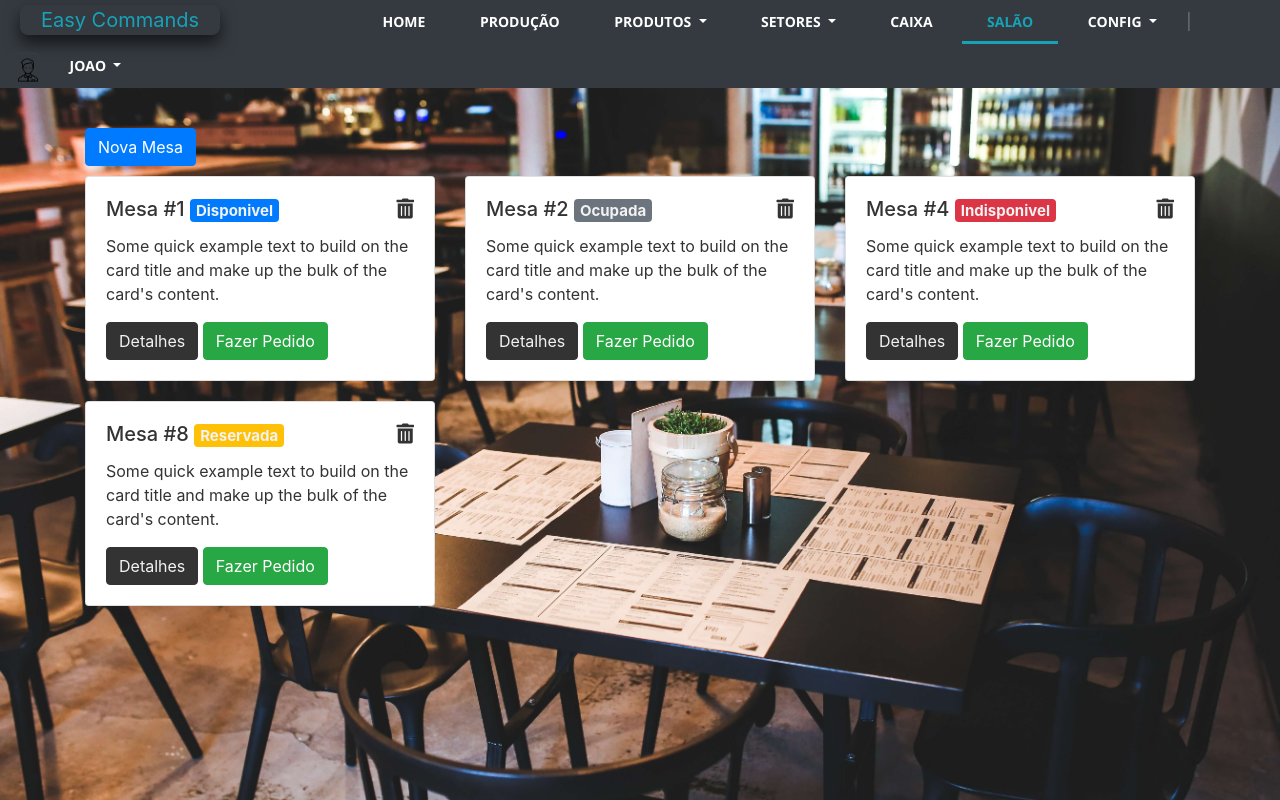
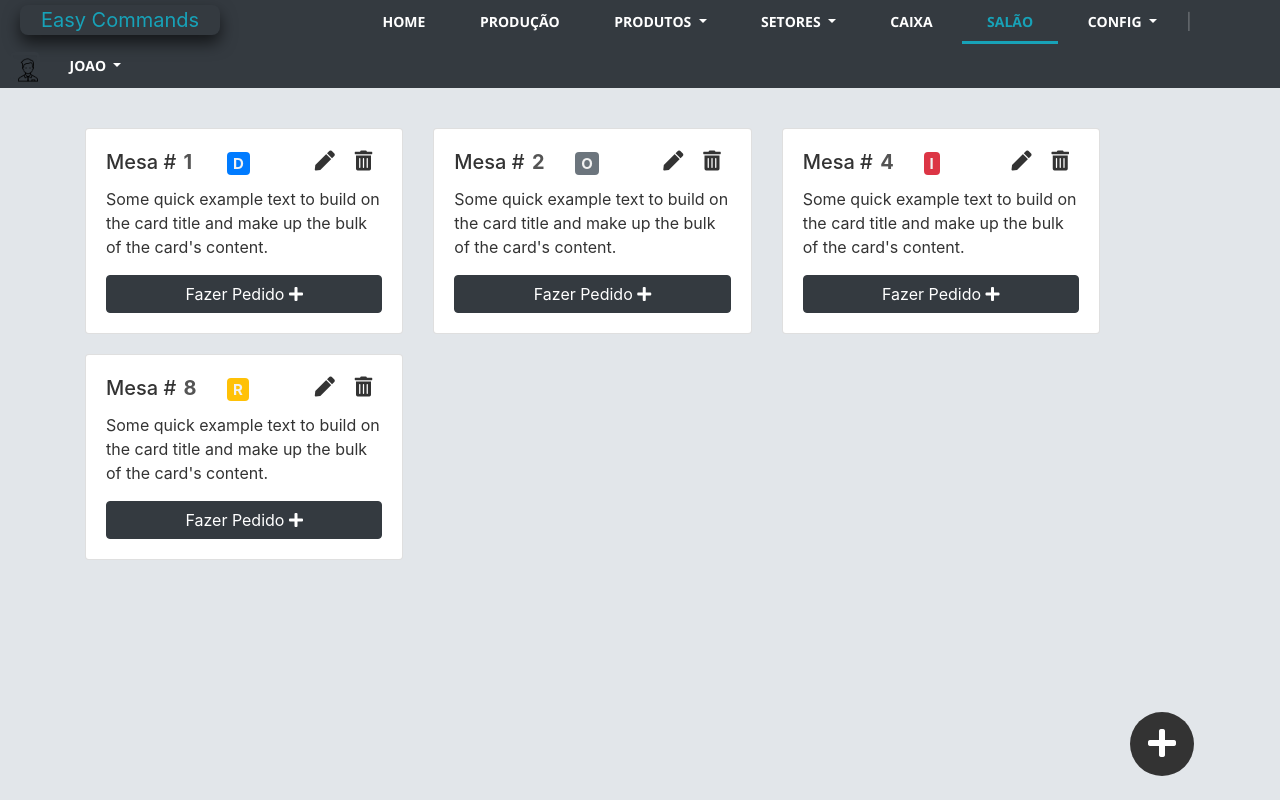
Before and after one commit to AndersonDime/easy_commands, a PHP site: page /index.php?page=list-table in a window 1280 px wide. Run offline with PHP 8.4, Linux system fonts and the light colour scheme; a user stored in the database is signed in; data comes from the database, SQL or seed files in the repository; some libraries are stand-ins or nearby versions.

```diff
--- a/assets/css/cadastro-produtos.css
+++ b/assets/css/cadastro-produtos.css
@@ -2,8 +2,3 @@
     background-color: #000000bf;
     color: white;
 }
-
-body{
-background-image: url("fundo/pizza.jpg");
-background-size: 100%;
-}
--- a/assets/css/global.css
+++ b/assets/css/global.css
@@ -4,7 +4,7 @@
 }
 
 .bg-white{
-    background-color: #f2f2f2!important;
+    background-color: #e2e6ea!important;
 }
 
 .bg-blue{
@@ -49,7 +49,34 @@
     margin-bottom: 20px;
 }
 
-.trash{
+.card-icon{
     float: right;
     color: #333;
+    margin: 0 10px;
 }
+
+.numeroMesa{
+    width: 40px;
+    display: inline-block;
+    background-color: white;
+    border: none;
+    font-weight: bold;
+}
+
+.add-table{
+    background-color: #333;
+    color: white;
+    text-align: center;
+    padding: 1vh;
+    font-size: 4vh;
+    border-radius: 50%;
+    height: 8vh;
+    width: 8vh;
+    position: fixed;
+    bottom: 3vh;
+}
+
+.add-table{
+    color: white;
+    animation-name: fab;
+}
--- a/assets/css/login.css
+++ b/assets/css/login.css
@@ -6,10 +6,6 @@
     cursor: pointer;
 }
 
-body {
-    background-image: url("../../assets/img/register_food.jpg");
-    background-size: 100%;
-}
 
 
 .transparencia {
--- a/pages/list-table.php
+++ b/pages/list-table.php
@@ -9,14 +9,7 @@ $list = mysql_getdata("SELECT * FROM mesas order by numero");
 <br>
 <div class="container list-table">
     <div class="row">
-        <div class="col">
-            <form action="./assets/php/add-table.php" method="post">
-                <input type="submit" class="btn btn-primary" value="Nova Mesa">
-            </form>
-        </div>
-        <br>
-        <br>
-    </div>
+        <div class="col-md-11">
             <div class="row">
                 <?php
                     foreach ($list as  $key =>$value){
@@ -24,27 +17,33 @@ $list = mysql_getdata("SELECT * FROM mesas order by numero");
                 <div class="col-xs-6 col-md-4">
                     <div class="card">
                         <div class="card-body">
-                    <h5 class="card-title">Mesa #<?php echo $value["numero"]; ?>
+                            <h5 class="card-title">Mesa #
+                            <form  style="display: inline-block;" id="formNumero" method="post" action="../assets/php/edit-table.php">
+                                <input type="number" class="numeroMesa" id="numeroMesa<?php echo $value['numero']; ?>" value="<?php echo $value['numero']; ?>" onfocusout="saveNumber(<?php echo $value['numero']; ?>, <?php echo $value['id']; ?> )" disabled required>
+                            </form>
+
                             <?php
+
                                 if($value["status"] == 0){
                             ?>
-                    <span class="badge badge-primary txt-white">Disponivel</span>
+                            <span class="badge badge-primary txt-white">D</span>
                             <?php
                                 }else if($value["status"] == 1){
                             ?>
-                    <span class="badge badge-secondary txt-white">Ocupada</span>
+                            <span class="badge badge-secondary txt-white">O</span>
                             <?php
                                 }else if($value["status"] == 2){
                             ?>
-                    <span class="badge badge-warning txt-white">Reservada</span>
+                            <span class="badge badge-warning txt-white">R</span>
                             <?php }else{ ?>
-                    <span class="badge badge-danger txt-white">Indisponivel</span>
+                            <span class="badge badge-danger txt-white">I</span>
                             <?php } ?>
-                    <a href="?page=delete-table&id=<?php echo $value["id"] ?>" class="trash"><i class="fas fa-trash-alt"></i></a>
+                            <a href="?page=delete-table&id=<?php echo $value["id"] ?>" class="card-icon"><i class="fas fa-trash-alt"></i></a>
+                            <a onclick="editarMesa(<?php echo $value['numero']; ?>)" href="#" class="card-icon"><i class="fas fa-pen"></i></a>
                             </h5>
                             <p class="card-text">Some quick example text to build on the card title and make up the bulk of the card's content.</p>
-                    <a href="?page=new-product" class="btn btn-black">Detalhes</a>
-                    <a href="?page=new-command" class="btn btn-success">Fazer Pedido</a>
+                            <a href="?page=new-command&numero=<?php echo $value['numero'] ?>" class="btn btn-block btn-dark">Fazer Pedido <i class="fas fa-plus"></i>
+                            </a>
 
                         </div>
                     </div>
@@ -54,3 +53,49 @@ $list = mysql_getdata("SELECT * FROM mesas order by numero");
                 ?>
             </div>
         </div>
+
+        <div class="col-md-1">
+            <a  class="add-table" href="./assets/php/add-table.php">
+               <i class="fas fa-plus"></i>
+            </a>
+        </div>
+
+    </div>
+</div>
+
+<script>
+
+function editarMesa(numero){
+
+   var campo = document.getElementById("numeroMesa" + numero);
+    $(campo).prop("disabled", false).focus();
+}
+
+/* function saveNumber(numero, id){
+   var campo = document.getElementById("numeroMesa" + numero);
+    $(campo).prop("disabled", true);
+
+    $.ajax(
+        type:'POST',
+        url:'./assets/php/edit-table.php',
+        data: {numero_mesa: $(campo).val(), id: id;}
+        ,success:function(html){
+            $('#product').html(html);
+        }
+    )
+} */
+
+function saveNumber(numero, id){
+    var campo = document.getElementById("numeroMesa" + numero);
+    $(campo).prop("disabled", true);
+
+    $.ajax({
+    method: "POST",
+    url: "./assets/php/edit-table.php",
+    data: { mesa_numero: $(campo).val(), mesa_id: id}
+    })
+    .done(function( msg ) {
+        alert( "Data Saved: " + msg );
+    });
+}
+</script>
--- a/template/navbar.php
+++ b/template/navbar.php
@@ -1,6 +1,5 @@
 <?php
     $get = isset($_GET['page'])? $_GET['page']:'';
-
     if(isset($_SESSION["userUsername"])){
         $username = $_SESSION["userUsername"];
     }
```
Also changed, not shown: assets/php/add-command.php (+14 -17 lines), assets/php/edit-table-number.php (added, +7 -0 lines), pages/new-command.php (+20 -3 lines). Lines whose indentation alone changed are shown as unchanged.
